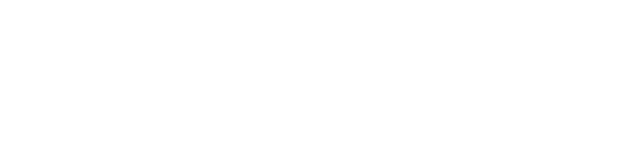
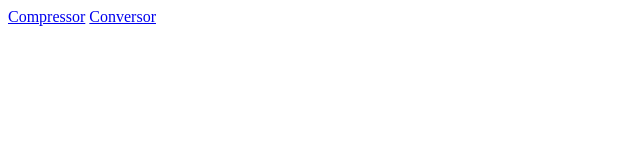
Before and after one commit to andraderafa72/ImgConverter, a plain HTML site: page index.html in a window 1280 px wide. Shown: the whole page, without its empty margins (0-640 px from the left). Drawn offline with Linux system fonts and the light colour scheme.

Commit message:
Links em index

```diff
--- a/index.html
+++ b/index.html
@@ -7,7 +7,7 @@
   <title>Document</title>
 </head>
 <body>
-  <a href="/Compressor/index.html"></a>
-  <a href="/Conversor/index.html"></a>
+  <a href="/Compressor/index.html">Compressor</a>
+  <a href="/Conversor/index.html">Conversor</a>
 </body>
 </html>
```
